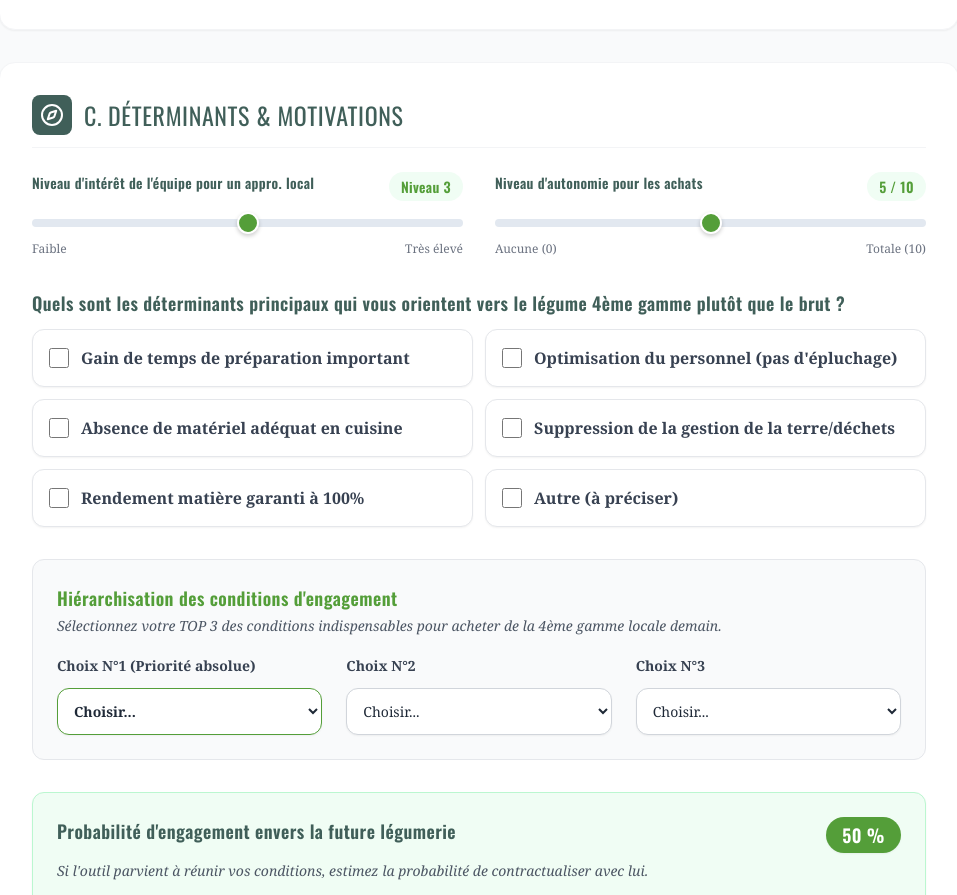
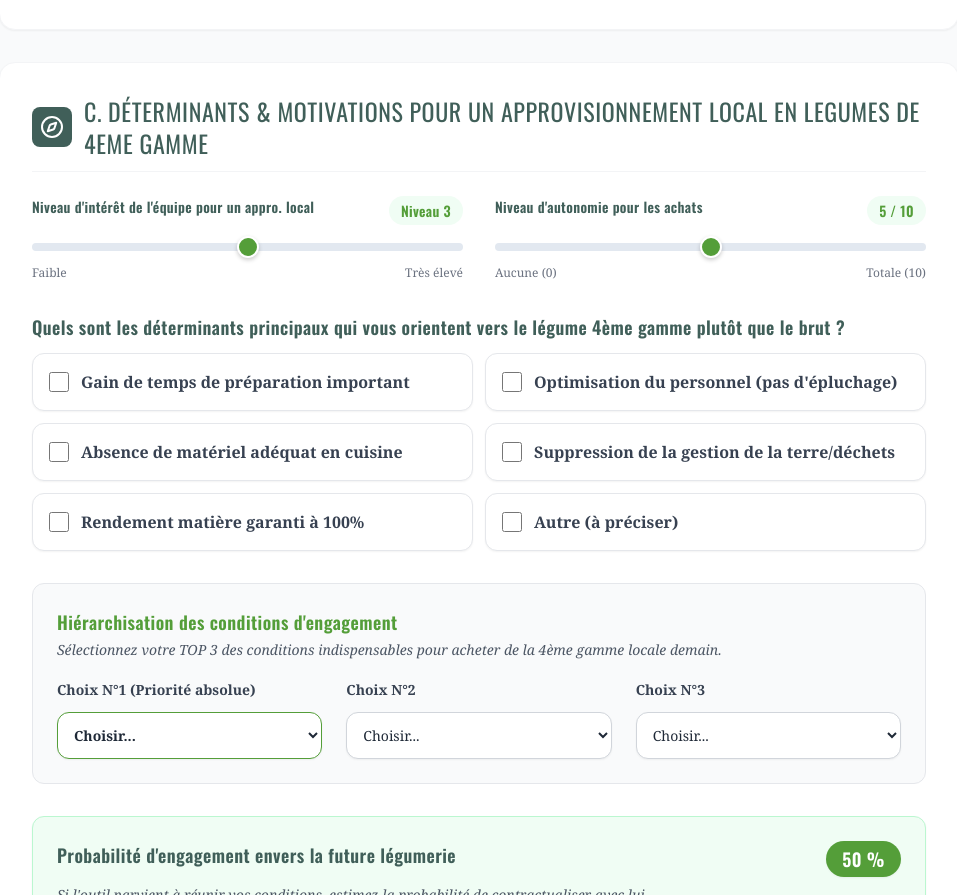
Before and after one commit to pierrealainmory-hue/NimesMetropole, a plain HTML site: page index.html in a window 1280 px wide. Shown: the part 2426-3321 px from the top of the page, without its empty margins (161-1118 px from the left). Drawn offline with nearby package versions, Linux system fonts and the light colour scheme; a web font is replaced by a local one.

Commit message:
Update index.html

```diff
--- a/index.html
+++ b/index.html
@@ -313,7 +313,7 @@
                 <section class="section-container">
                     <h2 class="text-2xl mb-6 flex items-center gap-3 border-b border-gray-100 pb-3 font-oswald text-dixDark">
                         <span class="bg-dixDark text-white p-2 rounded-lg"><i data-lucide="compass" class="w-6 h-6"></i></span>
-                        C. Déterminants & Motivations
+                        C. Déterminants & Motivations POUR UN APPROVISIONNEMENT LOCAL EN LEGUMES DE 4EME GAMME
                     </h2>
                     <div class="grid grid-cols-1 md:grid-cols-2 gap-8 mb-8">
                         <div>
```
